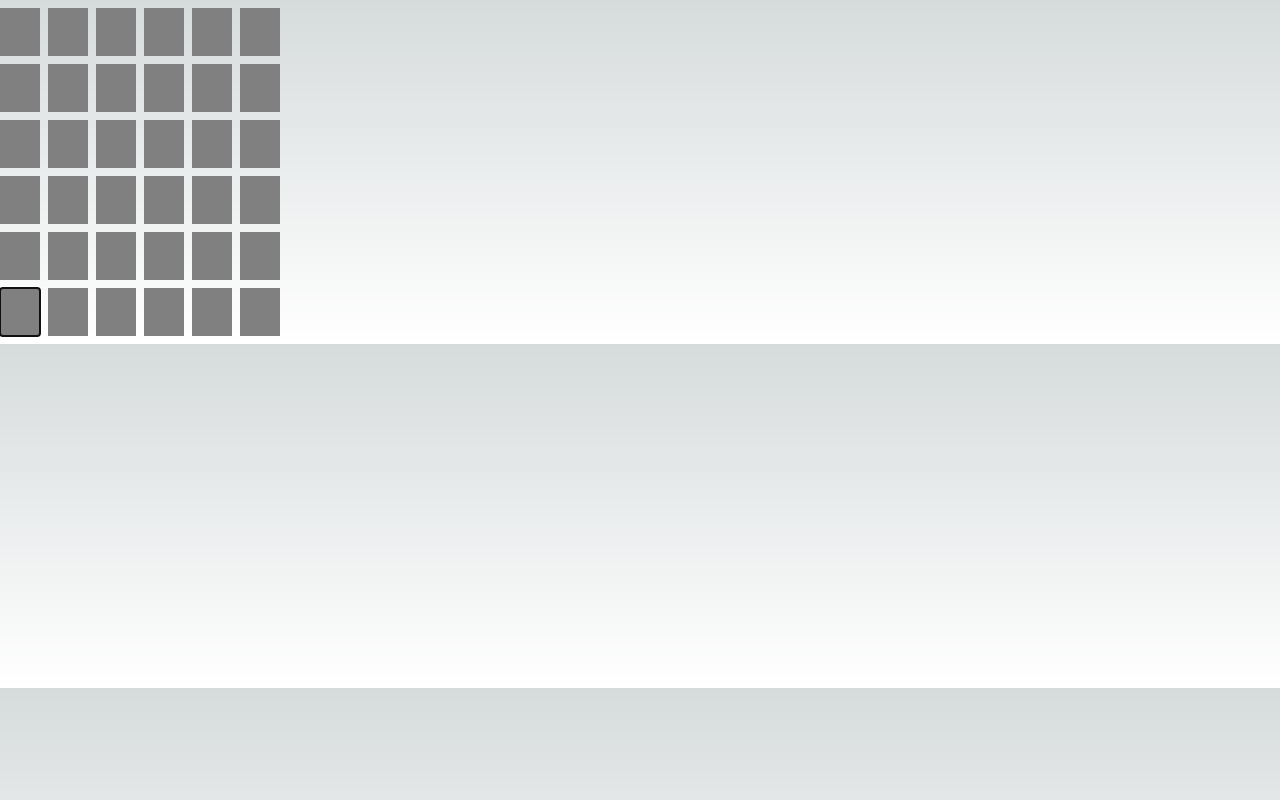
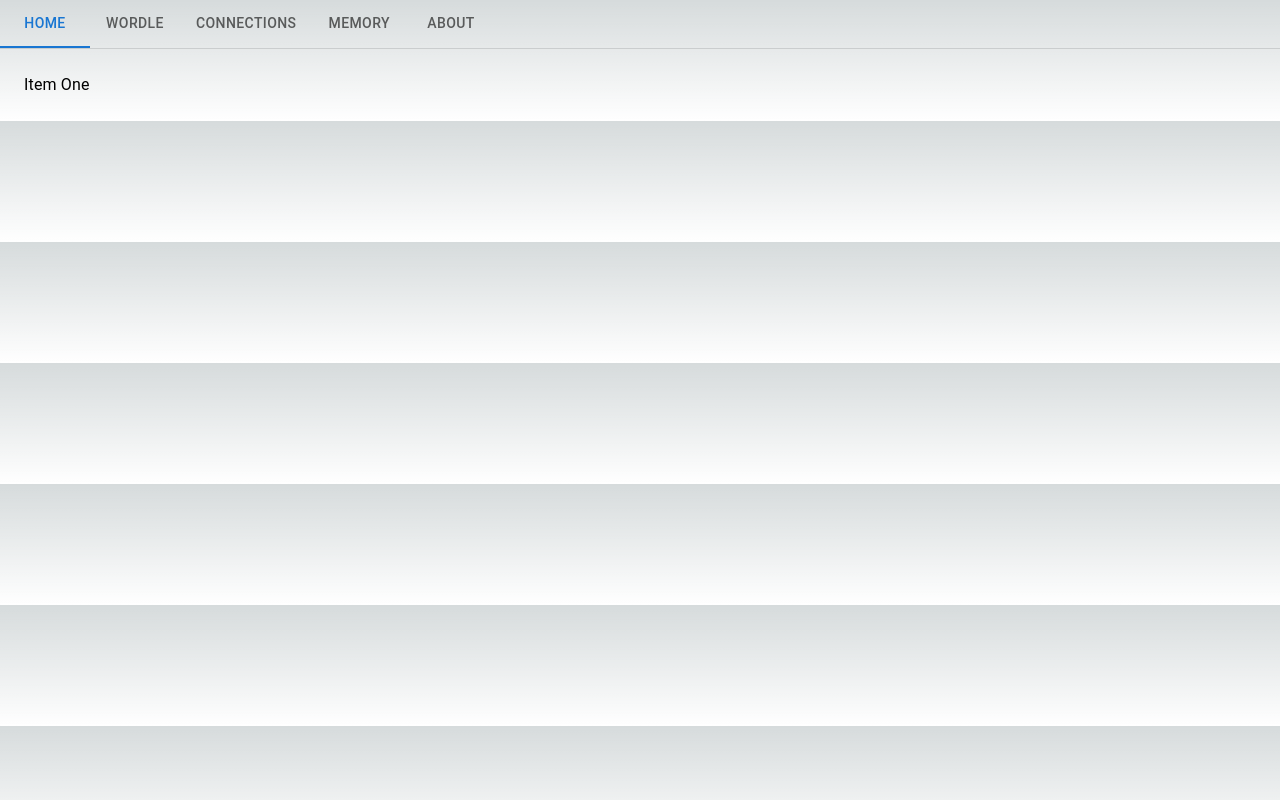
Before and after one commit to smmartin88/xmas-card-2023, a Next.js app in the folder xmas-card/: page / in a window 1280 px wide. Built offline with nearby package versions, Linux system fonts and the light colour scheme.

Commit message:
add tabs

```diff
--- a/xmas-card/app/globals.css
+++ b/xmas-card/app/globals.css
@@ -1,19 +1,13 @@
-@tailwind base;
-@tailwind components;
-@tailwind utilities;
+@import "tailwindcss/base";
+
+@import "tailwindcss/components";
+
+@import "tailwindcss/utilities";
 
 :root {
   --foreground-rgb: 0, 0, 0;
   --background-start-rgb: 214, 219, 220;
   --background-end-rgb: 255, 255, 255;
-}
-
-@media (prefers-color-scheme: dark) {
-  :root {
-    --foreground-rgb: 255, 255, 255;
-    --background-start-rgb: 0, 0, 0;
-    --background-end-rgb: 0, 0, 0;
-  }
 }
 
 body {
--- a/xmas-card/app/page.tsx
+++ b/xmas-card/app/page.tsx
@@ -1,15 +1,10 @@
 import Image from 'next/image'
-import Row from '@/components/wordle/row'
+import Tabs from '../components/Tabs'
 
 export default function Home() {
   return (
     <div>
-  <Row/>
-  <Row/>
-  <Row/>
-  <Row/>
-  <Row/>
-  <Row/>
+      <Tabs/>
     </div>
   )
 }
--- /dev/null
+++ b/xmas-card/components/Tabs.tsx
@@ -0,0 +1,78 @@
+'use client';
+
+import * as React from 'react';
+import Tabs from '@mui/material/Tabs';
+import Tab from '@mui/material/Tab';
+import Typography from '@mui/material/Typography';
+import Box from '@mui/material/Box';
+import Wordle from './wordle/wordle';
+
+interface TabPanelProps {
+  children?: React.ReactNode;
+  index: number;
+  value: number;
+}
+
+function CustomTabPanel(props: TabPanelProps) {
+  const { children, value, index, ...other } = props;
+
+  return (
+    <div
+      role="tabpanel"
+      hidden={value !== index}
+      id={`simple-tabpanel-${index}`}
+      aria-labelledby={`simple-tab-${index}`}
+      {...other}
+    >
+      {value === index && (
+        <Box sx={{ p: 3 }}>
+          <Typography>{children}</Typography>
+        </Box>
+      )}
+    </div>
+  );
+}
+
+function a11yProps(index: number) {
+  return {
+    id: `simple-tab-${index}`,
+    'aria-controls': `simple-tabpanel-${index}`,
+  };
+}
+
+export default function BasicTabs() {
+  const [value, setValue] = React.useState(0);
+
+  const handleChange = (event: React.SyntheticEvent, newValue: number) => {
+    setValue(newValue);
+  };
+
+  return (
+    <div>
+      <Box sx={{ borderBottom: 1, borderColor: 'divider' }}>
+        <Tabs value={value} onChange={handleChange} aria-label="basic tabs example">
+          <Tab label="Home" {...a11yProps(0)} />
+          <Tab label="Wordle" {...a11yProps(1)} />
+          <Tab label="Connections" {...a11yProps(2)} />
+          <Tab label="Memory" {...a11yProps(3)} />
+          <Tab label="About" {...a11yProps(4)} />
+        </Tabs>
+      </Box>
+      <CustomTabPanel value={value} index={0}>
+        Item One
+      </CustomTabPanel>
+      <CustomTabPanel value={value} index={1}>
+        <Wordle/>
+      </CustomTabPanel>
+      <CustomTabPanel value={value} index={2}>
+        Item Three
+      </CustomTabPanel>
+      <CustomTabPanel value={value} index={3}>
+        Item Four
+      </CustomTabPanel>
+      <CustomTabPanel value={value} index={4}>
+        Item Five
+      </CustomTabPanel>
+    </div>
+  );
+}
--- /dev/null
+++ b/xmas-card/components/wordle/wordle.tsx
@@ -0,0 +1,14 @@
+import Row from "./row";
+
+export default function Wordle() {
+    return (
+        <div>
+            <Row/>
+            <Row/>
+            <Row/>
+            <Row/>
+            <Row/>
+            <Row/>
+        </div>
+    );
+}
--- a/xmas-card/package.json
+++ b/xmas-card/package.json
@@ -9,6 +9,11 @@
     "lint": "next lint"
   },
   "dependencies": {
+    "@emotion/react": "^11.11.1",
+    "@emotion/styled": "^11.11.0",
+    "@mui/material": "^5.14.20",
+    "@nextui-org/react": "^2.2.9",
+    "framer-motion": "^10.16.16",
     "next": "14.0.3",
     "react": "^18",
     "react-dom": "^18",
--- a/xmas-card/tailwind.config.ts
+++ b/xmas-card/tailwind.config.ts
@@ -2,7 +2,6 @@
 
 const config: Config = {
   content: [
-    "./pages/**/*.{js,ts,jsx,tsx,mdx}",
     "./components/**/*.{js,ts,jsx,tsx,mdx}",
     "./app/**/*.{js,ts,jsx,tsx,mdx}",
   ],
--- a/xmas-card/tsconfig.json
+++ b/xmas-card/tsconfig.json
@@ -22,6 +22,6 @@
       "@/*": ["./*"]
     }
   },
-  "include": ["next-env.d.ts", "**/*.ts", "**/*.tsx", ".next/types/**/*.ts"],
+  "include": ["next-env.d.ts", "**/*.ts", "**/*.tsx", ".next/types/**/*.ts", "components/wordle/wordle"],
   "exclude": ["node_modules"]
 }
```
Also changed, not shown: 1 other file (tests, documents, lock files or other folders).
